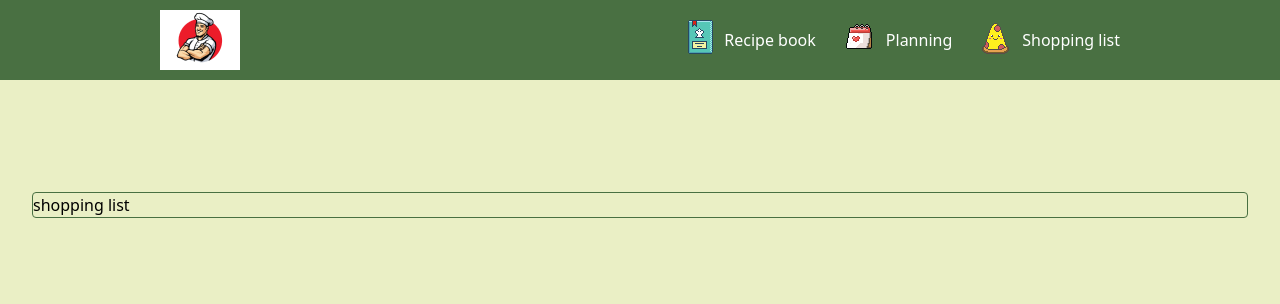
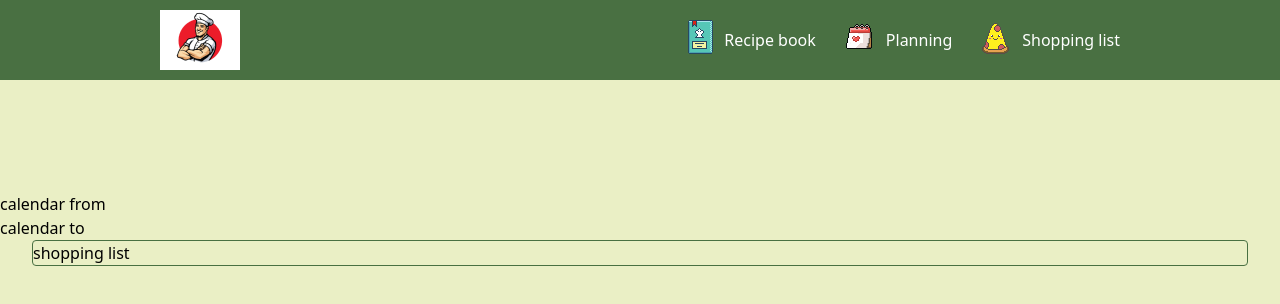
Before and after one commit to Zoomea/meal-planning-app, a React (Vite) app: page /shoppingList in a window 1280 px wide. Shown: the top 304 px of the page. Built offline with nearby package versions, Linux system fonts and the light colour scheme.

Commit message:
add calendar from and to

```diff
--- a/src/shopping-list.tsx
+++ b/src/shopping-list.tsx
@@ -1,5 +1,7 @@
 const ShoppingList = () => {
     return <div>
+        <div>calendar from</div>
+        <div>calendar to</div>
         <div className="border border-green-500 rounded mx-8">shopping list</div>
     </div>;
   };
```
